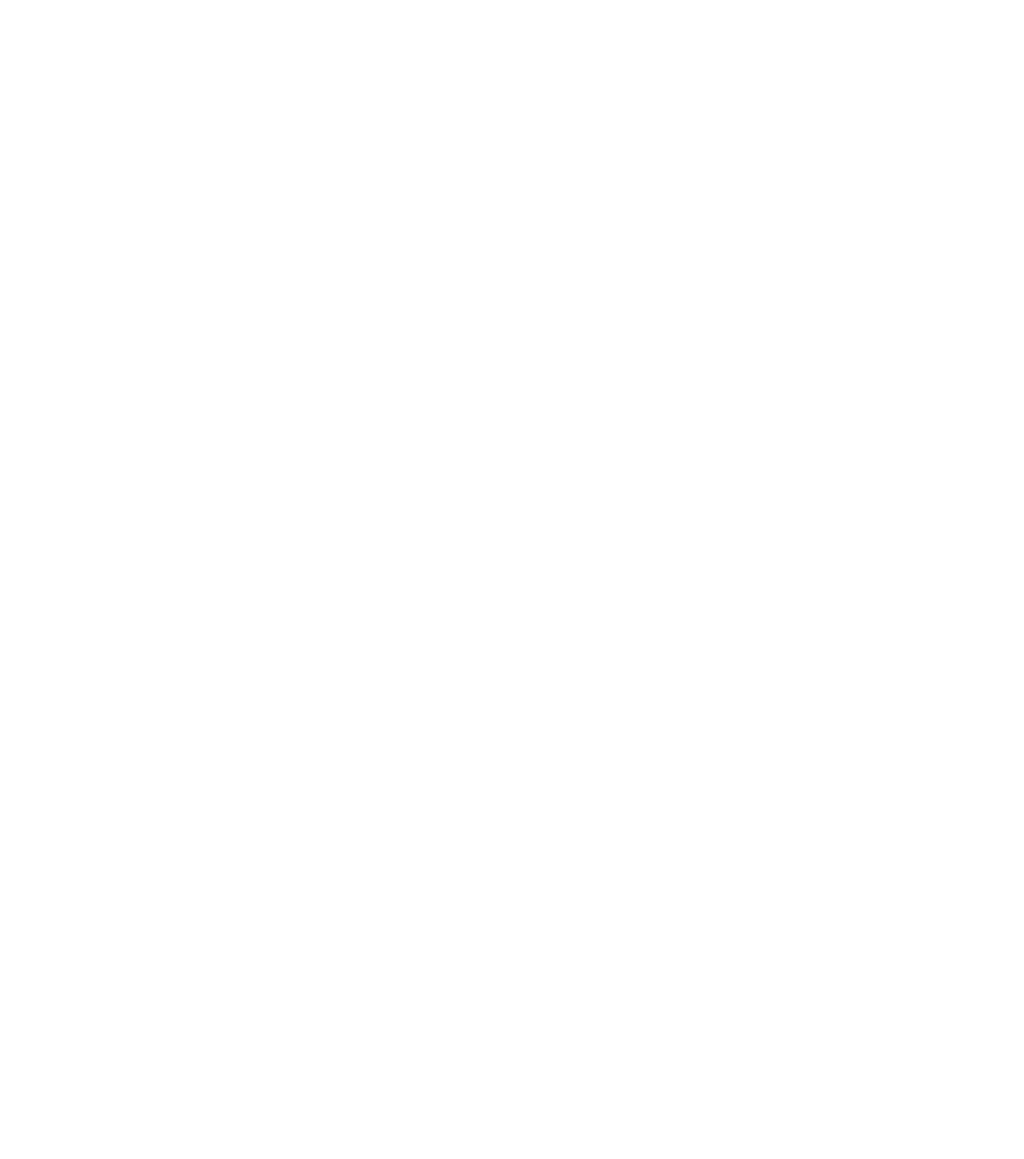
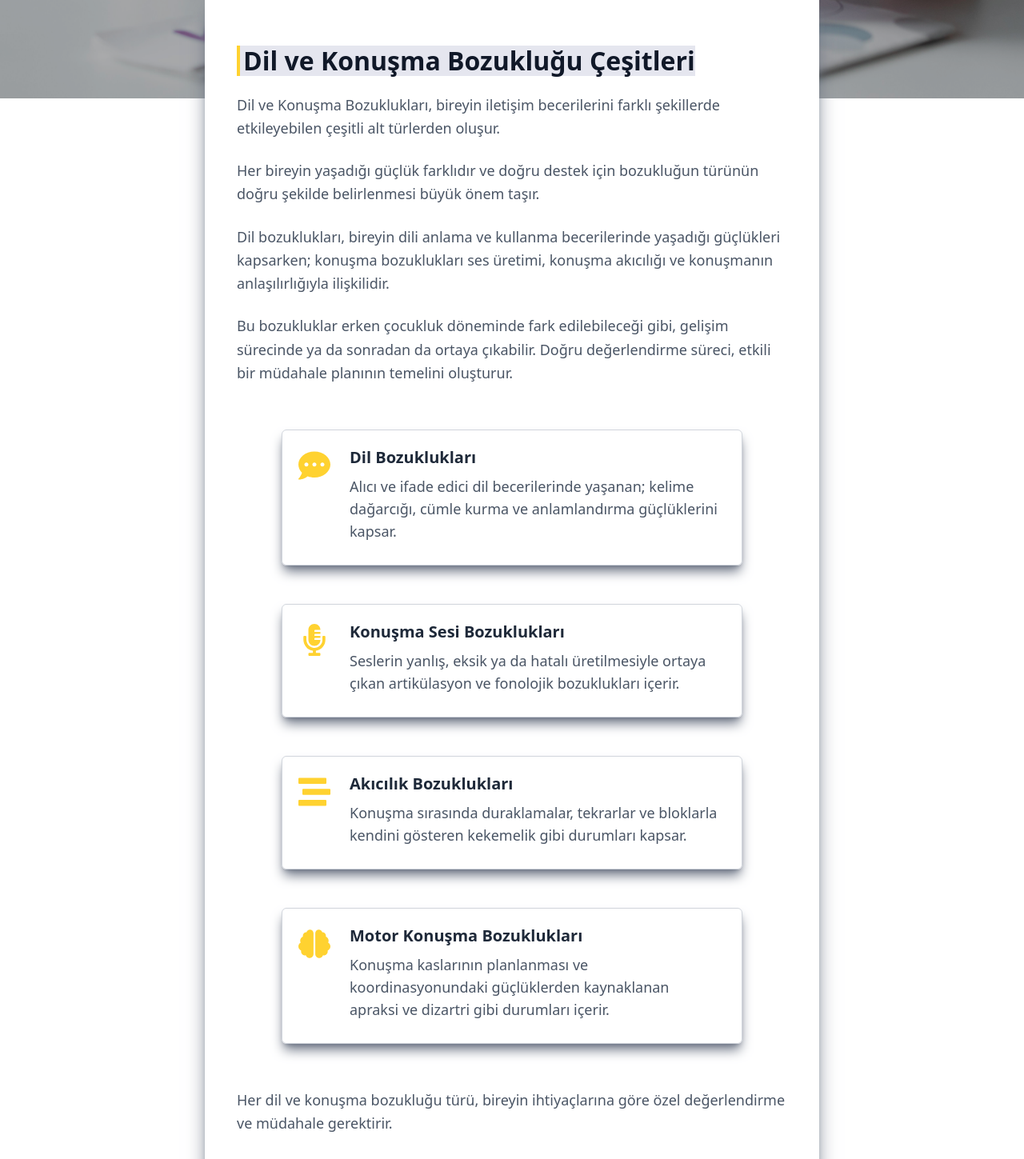
Before and after one commit to furkansylu97/OzelFidanlarOzelEgitimVeRehabilitasyon, a React (Vite) app in the folder OzelFidanlar/: page /trainings/speech-and-language-disorders/types in a window 1280 px wide. Before the commit this address had no page. Shown: the part 890-2339 px from the top of the page at 80% size. Before the commit the page ends 800 px from the top, so only its background shows below. Built offline with nearby package versions, Linux system fonts and the light colour scheme.

Commit message:
feat: add Language and Speech Disorder Types detail page

```diff
--- /dev/null
+++ b/OzelFidanlar/src/features/home/data/LanguageAndSpeechDisorderTypes/languageAndSpeechDisorderTypes.ts
@@ -0,0 +1,61 @@
+import {
+  FaCommentDots,
+  FaMicrophoneAlt,
+  FaStream,
+  FaBrain,
+} from "react-icons/fa";
+
+export const languageAndSpeechDisorderTypes = {
+  hero: {
+    title: "Dil ve Konuşma Bozukluğu Çeşitleri",
+    imageAlt: "Dil ve Konuşma Bozukluğu Çeşitleri",
+  },
+
+  intro: [
+    "Dil ve Konuşma Bozuklukları, bireyin iletişim becerilerini farklı şekillerde etkileyebilen çeşitli alt türlerden oluşur.",
+
+    "Her bireyin yaşadığı güçlük farklıdır ve doğru destek için bozukluğun türünün doğru şekilde belirlenmesi büyük önem taşır.",
+  ],
+
+  paragraphs: [
+    `
+    Dil bozuklukları, bireyin dili anlama ve kullanma becerilerinde
+    yaşadığı güçlükleri kapsarken; konuşma bozuklukları ses üretimi,
+    konuşma akıcılığı ve konuşmanın anlaşılırlığıyla ilişkilidir.
+    `,
+    `
+    Bu bozukluklar erken çocukluk döneminde fark edilebileceği gibi,
+    gelişim sürecinde ya da sonradan da ortaya çıkabilir.
+    Doğru değerlendirme süreci, etkili bir müdahale planının temelini oluşturur.
+    `,
+  ],
+
+  highlights: [
+    {
+      icon: FaCommentDots,
+      title: "Dil Bozuklukları",
+      text: "Alıcı ve ifade edici dil becerilerinde yaşanan; kelime dağarcığı, cümle kurma ve anlamlandırma güçlüklerini kapsar.",
+    },
+    {
+      icon: FaMicrophoneAlt,
+      title: "Konuşma Sesi Bozuklukları",
+      text: "Seslerin yanlış, eksik ya da hatalı üretilmesiyle ortaya çıkan artikülasyon ve fonolojik bozuklukları içerir.",
+    },
+    {
+      icon: FaStream,
+      title: "Akıcılık Bozuklukları",
+      text: "Konuşma sırasında duraklamalar, tekrarlar ve bloklarla kendini gösteren kekemelik gibi durumları kapsar.",
+    },
+    {
+      icon: FaBrain,
+      title: "Motor Konuşma Bozuklukları",
+      text: "Konuşma kaslarının planlanması ve koordinasyonundaki güçlüklerden kaynaklanan apraksi ve dizartri gibi durumları içerir.",
+    },
+  ],
+
+  closing: [
+    "Her dil ve konuşma bozukluğu türü, bireyin ihtiyaçlarına göre özel değerlendirme ve müdahale gerektirir.",
+
+    "Kurumumuzda, bilimsel temelli değerlendirme araçlarıyla bozukluğun türünü belirleyerek kişiye özel terapi süreçleri planlıyoruz.",
+  ],
+};
--- /dev/null
+++ b/OzelFidanlar/src/features/home/pages/language-and-speech-disorder-types-page/LanguageAndSpeechDisorderTypesPage.tsx
@@ -0,0 +1,12 @@
+import LanguageAndSpeechDisorderTypesSection from "../../sections/LanguageAndSpeechDisorderTypes/LanguageAndSpeechDisorderTypesSection";
+
+const LanguageAndSpeechDisorderTypesPage = () => {
+  return (
+    <>
+      <LanguageAndSpeechDisorderTypesSection />
+      <section aria-hidden className="h-24" />
+    </>
+  );
+};
+
+export default LanguageAndSpeechDisorderTypesPage;
--- /dev/null
+++ b/OzelFidanlar/src/features/home/sections/LanguageAndSpeechDisorderTypes/LanguageAndSpeechDisorderTypesSection.tsx
@@ -0,0 +1,80 @@
+import React from "react";
+import typesImage from "../../../../assets/images/home/hero/slide-3.jpg";
+import { languageAndSpeechDisorderTypes } from "../../data/LanguageAndSpeechDisorderTypes/languageAndSpeechDisorderTypes";
+
+const LanguageAndSpeechDisorderTypesSection: React.FC = () => {
+  const { hero, intro, paragraphs, highlights, closing } =
+    languageAndSpeechDisorderTypes;
+
+  return (
+    <section className="relative w-full">
+      <div className="relative w-full overflow-hidden">
+        <img
+          src={typesImage}
+          alt={hero.imageAlt}
+          className="h-[calc(var(--viewport-height)*0.7)] w-full object-cover"
+        />
+        <div className="absolute inset-0 bg-black/30" />
+      </div>
+
+      <div className="relative -mt-32 flex justify-center">
+        <div className="w-full max-w-3xl rounded-sm bg-white p-10 shadow-xl shadow-gray-500">
+          <h1 className="mb-10 inline-block border-l-4 border-amber-300 bg-[#001064]/10 pl-1 text-3xl font-bold text-gray-900">
+            {hero.title}
+          </h1>
+
+          <div className="space-y-6 text-lg leading-relaxed text-gray-600">
+            {intro.map((text, i) => (
+              <p key={i}>{text}</p>
+            ))}
+          </div>
+
+          <div className="mt-6 space-y-6 text-lg leading-relaxed text-gray-600">
+            {paragraphs.map((text, i) => (
+              <p key={i}>{text}</p>
+            ))}
+          </div>
+
+          <div className="flex items-center justify-center">
+            <div className="my-14 grid grid-cols-1 gap-12">
+              {highlights.map((item, i) => {
+                const Icon = item.icon;
+                return (
+                  <div
+                    key={i}
+                    className="group flex max-w-xl gap-4 rounded-md border border-gray-300 p-5 shadow-lg shadow-gray-500 transition-all duration-300 hover:-translate-y-1 hover:shadow-xl"
+                  >
+                    <div className="mt-1 text-amber-300 transition-colors duration-300 group-hover:text-[#001064]">
+                      <Icon className="h-10 w-10 transition-transform group-hover:scale-110" />
+                    </div>
+                    <div className="px-2">
+                      <h2 className="text-xl font-semibold text-gray-800">
+                        {item.title}
+                      </h2>
+                      <p className="my-2 text-lg text-gray-600">{item.text}</p>
+                    </div>
+                  </div>
+                );
+              })}
+            </div>
+          </div>
+
+          <div className="space-y-6 text-lg leading-relaxed text-gray-600">
+            {closing.map((text, i) => (
+              <p
+                key={i}
+                className={
+                  i === closing.length - 1 ? "font-medium text-gray-700" : ""
+                }
+              >
+                {text}
+              </p>
+            ))}
+          </div>
+        </div>
+      </div>
+    </section>
+  );
+};
+
+export default LanguageAndSpeechDisorderTypesSection;
--- a/OzelFidanlar/src/router/AppRouter.tsx
+++ b/OzelFidanlar/src/router/AppRouter.tsx
@@ -11,6 +11,7 @@
 import DyslexiaAndTypesPage from "../features/home/pages/dyslexia-and-types-page/DyslexiaAndTypesPage";
 import LanguageAndSpeechDisordersPage from "../features/home/pages/language-and-speech-disorders/LanguageAndSpeechDisordersPage";
 import LanguageAndSpeechDisorderWhatIsPage from "../features/home/pages/language-and-speech-disorders-what-is-page/LanguageAndSpeechDisorderWhatIsPage";
+import LanguageAndSpeechDisorderTypesPage from "../features/home/pages/language-and-speech-disorder-types-page/LanguageAndSpeechDisorderTypesPage";
 
 export const router = createBrowserRouter([
   {
@@ -77,6 +78,10 @@
                 path: "what-is",
                 element: <LanguageAndSpeechDisorderWhatIsPage />,
               },
+              {
+                path: "types",
+                element: <LanguageAndSpeechDisorderTypesPage />,
+              },
             ],
           },
         ],
```
